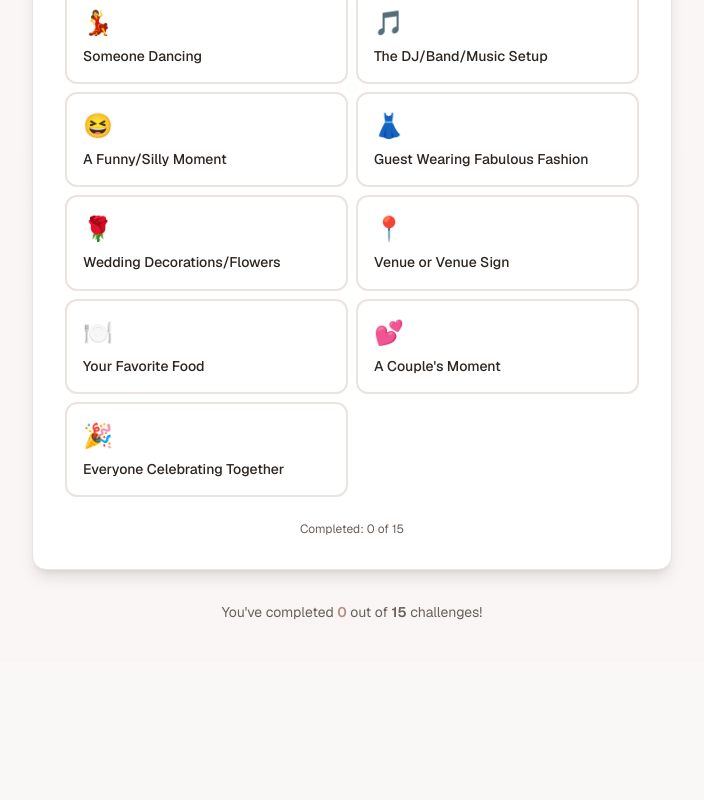
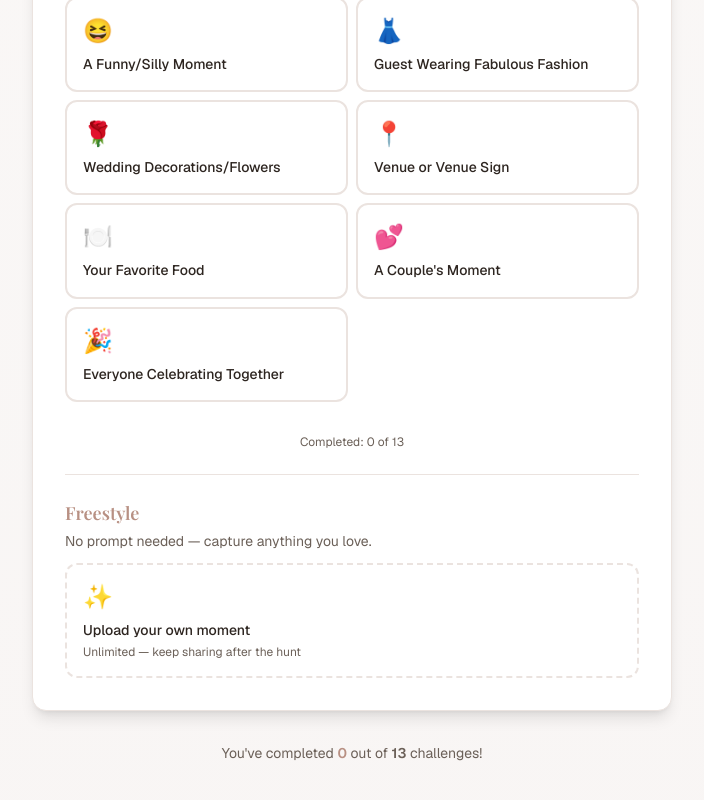
Before and after one commit to Moyowaaaa/wedding-game, a Next.js app: page / in a window 1280 px wide. Shown: the part 662-1462 px from the top of the page, without its empty margins (288-992 px from the left). Before the commit the page ends 1324 px from the top, so only its background shows below. Built offline with nearby package versions, Linux system fonts and the light colour scheme; a web font is replaced by a local one.

Commit message:
MVP for the wedding

```diff
--- a/app/page.tsx
+++ b/app/page.tsx
@@ -1,7 +1,11 @@
 'use client'
 
 import { useState } from 'react'
-import { PhotoChecklist } from '@/components/photo-checklist'
+import {
+  PhotoChecklist,
+  PHOTO_CHALLENGES,
+  countHuntCompletions,
+} from '@/components/photo-checklist'
 import { PhotoCapture } from '@/components/photo-capture'
 import { SubmissionForm } from '@/components/submission-form'
 import { Card } from '@/components/ui/card'
@@ -91,9 +95,13 @@ export default function Home() {
         {/* Footer Stats */}
         <div className="text-center text-sm text-muted-foreground">
           <p>
-            You&apos;ve completed <span className="font-semibold text-primary">
-              {completedChallenges.size}
-            </span> out of <span className="font-semibold">15</span> challenges!
+            You&apos;ve completed{' '}
+            <span className="font-semibold text-primary">
+              {countHuntCompletions(completedChallenges)}
+            </span>{' '}
+            out of{' '}
+            <span className="font-semibold">{PHOTO_CHALLENGES.length}</span>{' '}
+            challenges!
           </p>
         </div>
       </div>
--- a/components/photo-checklist.tsx
+++ b/components/photo-checklist.tsx
@@ -1,16 +1,13 @@
 "use client";
 
-import { useState } from "react";
-import { Card } from "@/components/ui/card";
-import { Button } from "@/components/ui/button";
 import { Check } from "lucide-react";
 
 export const PHOTO_CHALLENGES = [
   { id: 1, title: "The Bride & Groom", emoji: "👰🤵" },
   { id: 2, title: "Close-up of the Ring(s)", emoji: "💍" },
   { id: 3, title: "The Wedding Cake", emoji: "🎂" },
-  { id: 4, title: "Champagne Toast Moment", emoji: "🍾" },
-  { id: 5, title: "The Bouquet", emoji: "💐" },
+  // { id: 4, title: "Champagne Toast Moment", emoji: "🍾" },
+  // { id: 5, title: "The Bouquet", emoji: "💐" },
   { id: 6, title: "Your Table's Group Photo", emoji: "👨‍👩‍👧‍👦" },
   { id: 7, title: "Someone Dancing", emoji: "💃" },
   { id: 8, title: "The DJ/Band/Music Setup", emoji: "🎵" },
@@ -23,6 +20,22 @@ export const PHOTO_CHALLENGES = [
   { id: 15, title: "Everyone Celebrating Together", emoji: "🎉" },
 ];
 
+/** Open upload outside the scavenger hunt — does not count toward the 15. */
+export const FREESTYLE_CHALLENGE = {
+  id: 16,
+  title: "Freestyle",
+  emoji: "✨",
+};
+
+export function getChallengeById(id: number) {
+  if (id === FREESTYLE_CHALLENGE.id) return FREESTYLE_CHALLENGE;
+  return PHOTO_CHALLENGES.find((c) => c.id === id);
+}
+
+export function countHuntCompletions(completed: Set<number>) {
+  return PHOTO_CHALLENGES.filter((c) => completed.has(c.id)).length;
+}
+
 interface PhotoChecklistProps {
   selectedChallenge: number | null;
   completedChallenges: Set<number>;
@@ -34,8 +47,11 @@ export function PhotoChecklist({
   completedChallenges,
   onSelectChallenge,
 }: PhotoChecklistProps) {
+  const huntCompleted = countHuntCompletions(completedChallenges);
+  const freestyleSelected = selectedChallenge === FREESTYLE_CHALLENGE.id;
+
   return (
-    <div className="w-full space-y-4">
+    <div className="w-full space-y-6">
       <div className="space-y-2">
         <h2 className="text-2xl font-serif font-semibold text-primary">
           Photo Scavenger Hunt
@@ -81,7 +97,34 @@ export function PhotoChecklist({
       </div>
 
       <div className="pt-2 text-center text-xs text-muted-foreground">
-        Completed: {completedChallenges.size} of {PHOTO_CHALLENGES.length}
+        Completed: {huntCompleted} of {PHOTO_CHALLENGES.length}
+      </div>
+
+      <div className="border-t border-border pt-6 space-y-3">
+        <div className="space-y-1">
+          <h3 className="text-lg font-serif font-semibold text-primary">
+            Freestyle
+          </h3>
+          <p className="text-sm text-muted-foreground">
+            No prompt needed — capture anything you love.
+          </p>
+        </div>
+        <button
+          onClick={() => onSelectChallenge(FREESTYLE_CHALLENGE.id)}
+          className={`w-full relative p-4 rounded-lg border-2 border-dashed transition-all text-left ${
+            freestyleSelected
+              ? "border-accent bg-accent/5"
+              : "border-border hover:border-accent/50 bg-card"
+          }`}
+        >
+          <div className="text-2xl mb-2">{FREESTYLE_CHALLENGE.emoji}</div>
+          <p className="text-sm font-medium leading-snug">
+            Upload your own moment
+          </p>
+          <p className="text-xs text-muted-foreground mt-1">
+            Unlimited — keep sharing after the hunt
+          </p>
+        </button>
       </div>
     </div>
   );
--- a/components/submission-form.tsx
+++ b/components/submission-form.tsx
@@ -4,7 +4,7 @@ import { useEffect, useState } from "react";
 import { Button } from "@/components/ui/button";
 import { Input } from "@/components/ui/input";
 import { Progress } from "@/components/ui/progress";
-import { PHOTO_CHALLENGES } from "./photo-checklist";
+import { getChallengeById } from "./photo-checklist";
 import { Loader2, Pencil } from "lucide-react";
 
 const GUEST_NAME_KEY = "wedding-guest-name";
@@ -195,7 +195,7 @@ export function SubmissionForm({
 
   const isSubmitting = stage === "uploading" || stage === "saving";
 
-  const challengeData = PHOTO_CHALLENGES.find((c) => c.id === challenge);
+  const challengeData = getChallengeById(challenge);
 
   useEffect(() => {
     const saved = localStorage.getItem(GUEST_NAME_KEY)?.trim() ?? "";
```
